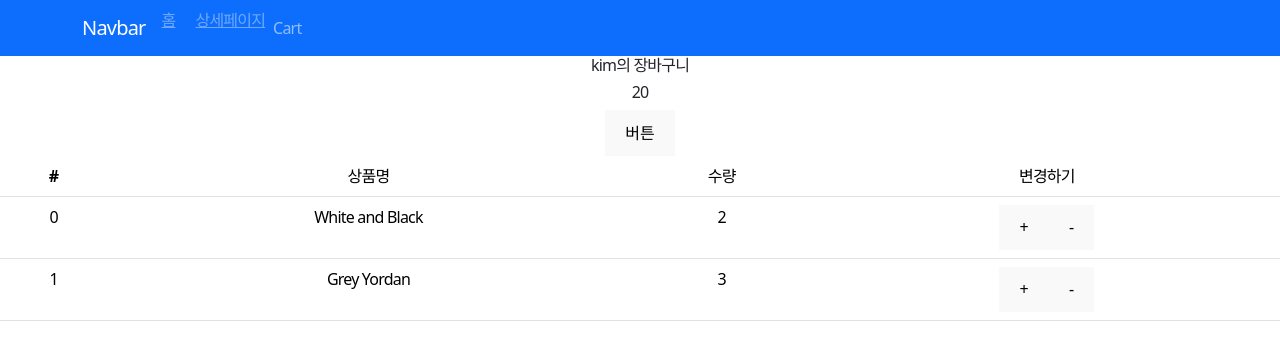
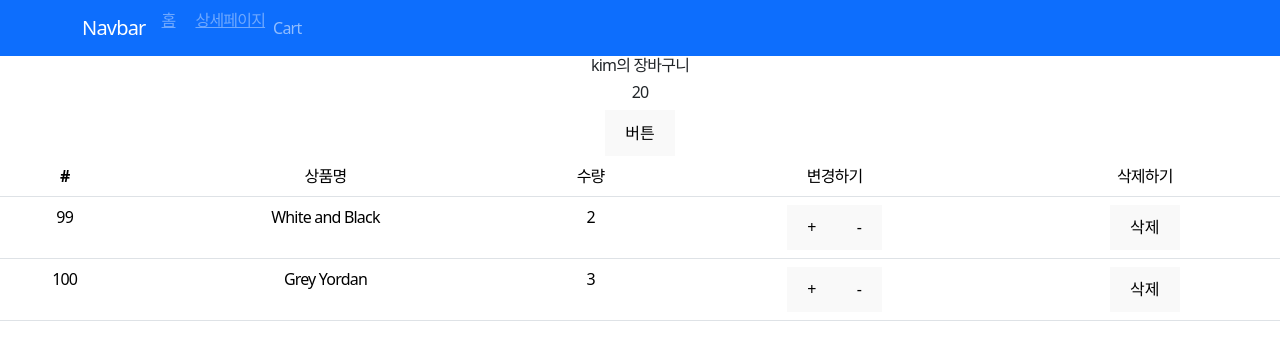
Before and after one commit to LeeYoungGyun/Shopping-mall, a React (Vite) app: page /cart in a window 1280 px wide. Shown: the top 360 px of the page. Built offline with nearby package versions, Linux system fonts and the light colour scheme.

Commit message:
feat: shop #6
redux

```diff
--- a/src/component/DetailPage.jsx
+++ b/src/component/DetailPage.jsx
@@ -2,6 +2,8 @@ import { useEffect, useState } from "react";
 import { useParams } from "react-router-dom";
 import styled from "styled-components";
 import { Nav } from "react-bootstrap";
+import { useDispatch, useSelector } from 'react-redux'
+import { addCartItem } from '../store'
 
 let YellowBtn = styled.button`
    background: ${ props => props.bg};
@@ -14,6 +16,8 @@ const DetailPage = (props) => {
    let [closeDiv, setCloseDiv] = useState(false);
    let [value, setValue] = useState('');
    let [tab, setTab] = useState(0);
+   let state = useSelector((state) => state)
+   let dispatch = useDispatch();
 
    useEffect(() => {
       if (isNaN(value) === true) {
@@ -45,6 +49,10 @@ const DetailPage = (props) => {
       setValue(e.target.value);
    };
 
+   const goCart = () => {
+      dispatch(addCartItem(findItem));
+   };
+
    return (
       <div className={`container start ${fade2}`}>
 
@@ -65,7 +73,9 @@ const DetailPage = (props) => {
                <h4 className="pt-5">{findItem.title}</h4>
                <p>{findItem.content}</p>
                <p>{findItem.price}</p>
-               <button className="btn btn-danger">주문하기</button>
+               <button className="btn btn-danger" onClick={goCart}>주문하기</button>
+               <h2>cart 정보:</h2>
+               <pre>{JSON.stringify(state.cart, null, 2)}</pre>
             </div>
          </div>
          <Nav variant="tabs"  defaultActiveKey="link0">
@@ -86,9 +96,11 @@ const DetailPage = (props) => {
 
 const Tabs = (props) => {
    let [fade, setFade] = useState('');
+   console.log('props===', props);
 
    useEffect(() => {
       console.log('탭이 변경되었습니다.');
+
       setTimeout(() => {
          setFade('end');
       }, 100);
@@ -108,6 +120,4 @@ const Tabs = (props) => {
   );
 };
 
-
-
 export default DetailPage;
--- a/src/routes/Cart.jsx
+++ b/src/routes/Cart.jsx
@@ -1,18 +1,24 @@
 import { Table } from 'react-bootstrap'
 import { useDispatch, useSelector } from 'react-redux'
 import { changeName, increaseAge } from './../store/userSlice';
-import { increasQuantity } from '../store';
+import { increasQuantity, decreaseQuantity, removeCartItem } from '../store';
 
 const Cart = () => {
-
    let state = useSelector((state) => state)
    let dispatch = useDispatch();
 
    const increase = (item) => {
-      console.log('item===', item);
-      console.log('state===', state);
       dispatch(changeName());
       dispatch(increasQuantity(item));
+   };
+
+   const decrease = (item) => {
+      dispatch(changeName());
+      dispatch(decreaseQuantity(item));
+   };
+
+   const removeItem = (item) => {
+      dispatch(removeCartItem(item));
    };
 
    const plusAge = () => {
@@ -31,6 +37,7 @@ const Cart = () => {
                   <th>상품명</th>
                   <th>수량</th>
                   <th>변경하기</th>
+                  <th>삭제하기</th>
                </tr>
             </thead>
             <tbody>
@@ -38,11 +45,14 @@ const Cart = () => {
                state.cart.map((item, i) => (
                   <tr key={i}>
                      <td>{item.id}</td>
-                     <td>{item.name}</td>
+                     <td>{item.title}</td>
                      <td>{item.count}</td>
                      <td>
                      <button onClick={() => increase(item)}>+</button>
-                     <button>-</button>
+                     <button onClick={() => decrease(item)}>-</button>
+                     </td>
+                     <td>
+                        <button onClick={() => removeItem(item)}>삭제</button>
                      </td>
                   </tr>
                ))
--- a/src/store.js
+++ b/src/store.js
@@ -4,8 +4,8 @@ import user from './store/userSlice.js';
 let cart = createSlice({
    name: 'cart',
    initialState:  [
-         {id: 0, name : 'White and Black', count : 2},
-         {id: 1, name : 'Grey Yordan', count : 3}
+         {id: 99, title : 'White and Black', count : 2},
+         {id: 100, title : 'Grey Yordan', count : 3}
       ],
    reducers: {
       increasQuantity(state, action) {
@@ -14,14 +14,43 @@ let cart = createSlice({
          if(stateId) {
             stateId.count += 1;
          }
-         console.log('store state===', state);
-         console.log('store action===', action);
+      },
+      decreaseQuantity(state, action) {
+         const id = action.payload.id;
+         const stateId = state.find((item) => item.id === id);
+         if(stateId && stateId.count > 0) {
+            stateId.count -= 1;
+         }
+      },
+      addCartItem(state, action) {
+         if (action.payload) {
+            // 이미 존재하는 상품인지 확인
+            const existingItem = state.find(item => item.id === action.payload.id);
 
+            if (existingItem) {
+               // 이미 있다면 count +1
+               existingItem.count += 1;
+            } else {
+               // 없다면 새로 추가 (count 기본값 1)
+               const newItem = {
+                  ...action.payload,
+                  count: action.payload.count || 1
+               };
+               state.push(newItem);
+            }
+         }
+      },
+      removeCartItem(state, action) {
+         const id = action.payload.id;
+         const index = state.findIndex(item => item.id === id);
+         if (index !== -1) {
+            state.splice(index, 1);
+         }
       }
    }
 })
 
-export let { increasQuantity } = cart.actions
+export let { increasQuantity, decreaseQuantity, addCartItem, removeCartItem } = cart.actions
 
 export default configureStore({
    reducer: {
--- a/src/store/userSlice.js
+++ b/src/store/userSlice.js
@@ -1,4 +1,4 @@
-import { createSlice} from '@reduxjs/toolkit';
+import { createSlice } from '@reduxjs/toolkit';
 
 let user = createSlice({
    name: 'user',
```
